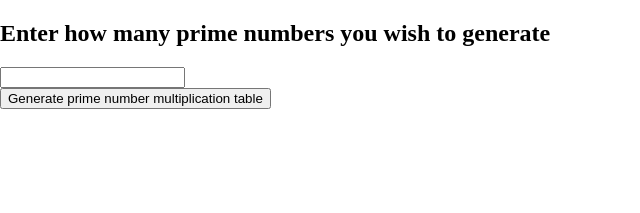
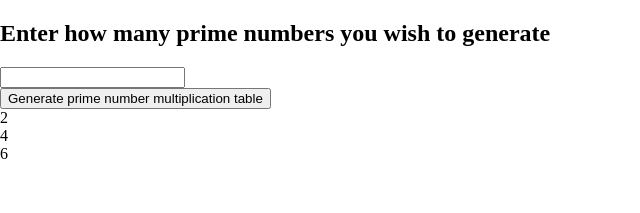
Before and after one commit to Alequin/Prime_tables, a React app: page / in a window 1280 px wide. Shown: the top 213 px of the page, without its empty margins (0-640 px from the left). Built offline with nearby package versions, Linux system fonts and the light colour scheme; the HTML template or start-up script is replaced by a standard one.

Commit message:
Made basic cell component

```diff
--- a/src/ImportAllScss.js
+++ b/src/ImportAllScss.js
@@ -2,3 +2,4 @@ import appCss from "./App.scss"
 import mainPageCss from "./containers/mainPage/MainPage.scss"
 import navCss from "./containers/nav/Nav.scss"
 import tableCss from "./components/table/Table.scss"
+import cellCss from "./components/table/cell/Cell.scss"
--- a/src/components/table/Table.jsx
+++ b/src/components/table/Table.jsx
@@ -1,4 +1,5 @@
 import React from "react"
+import Cell from "./cell/Cell.jsx"
 
 class Table extends React.Component{
 
@@ -9,7 +10,9 @@ class Table extends React.Component{
   render(){
     return (
       <section className="table-container">
-
+        <Cell value={2}/>
+        <Cell value={4}/>
+        <Cell value={6}/>
       </section>
     )
   }
--- a/src/components/table/Table.scss
+++ b/src/components/table/Table.scss
@@ -1,5 +1,4 @@
 .table-container{
   height: 100%;
   width: 100%;
-  background-color: black;
 }
--- a/src/components/table/cell/Cell.jsx
+++ b/src/components/table/cell/Cell.jsx
@@ -1,16 +1,11 @@
 import React from "react"
 
 class Cell extends React.Component{
-
-  constructor(props){
-    super(props)
-  }
-
   render(){
     return (
-      <section className="cell-container">
-
-      </section>
+      <div className="cell-container">
+        {this.props.value}
+      </div>
     )
   }
 }
--- /dev/null
+++ b/src/components/table/cell/Cell.scss
@@ -0,0 +1,7 @@
+.cell-container{
+  text-align: center;
+  width: 50px;
+  padding: 5px;
+  font-size: 18px;
+  border: 1px solid black;
+}
```
